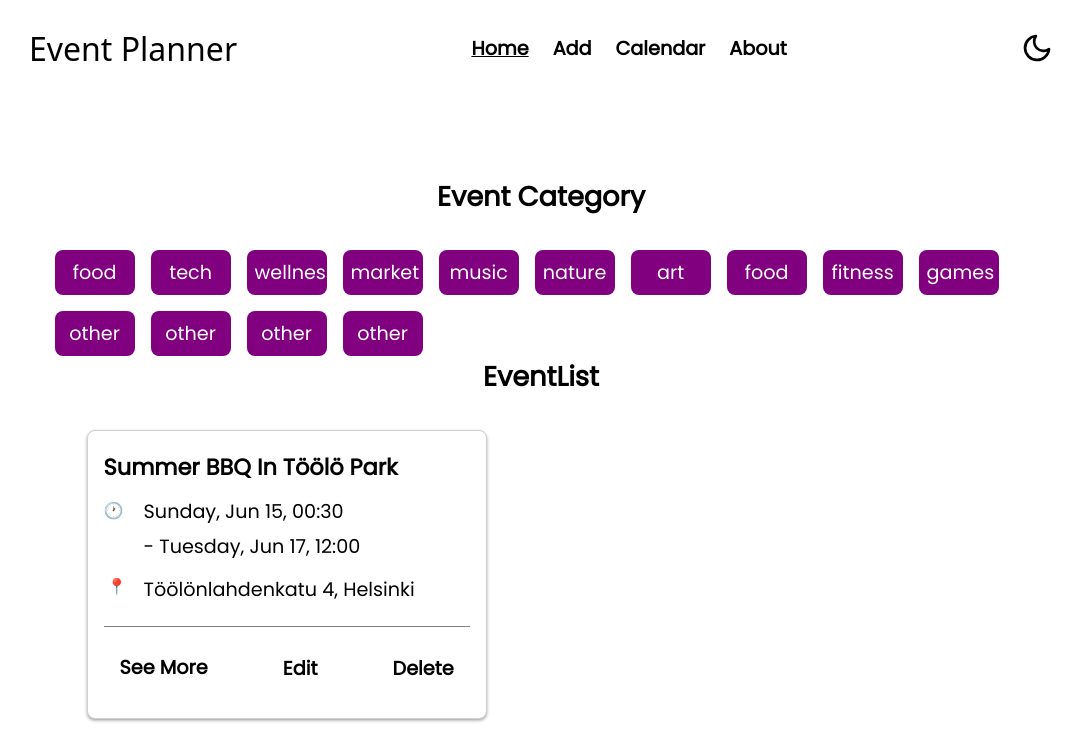
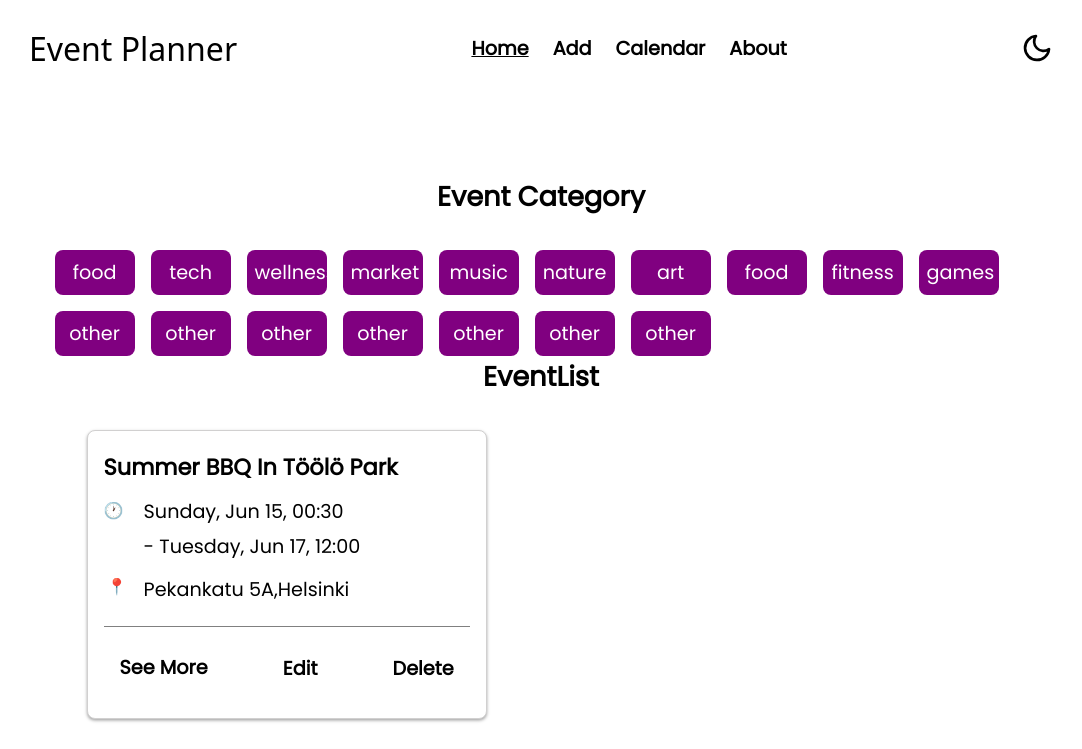
Before and after one commit to Hoa28686/finnish-event-planner, a React (Vite) app in the folder frontend/: page / in a window 1280 px wide. Shown: the top 749 px of the page, without its empty margins (99-1181 px from the left). Built offline with nearby package versions, Linux system fonts and the light colour scheme; data requests are answered from the project's data file; a web font is replaced by a local one.

Commit message:
update lat and lng when user edit event

```diff
--- a/frontend/src/components/Event/EventCard/EventCard.jsx
+++ b/frontend/src/components/Event/EventCard/EventCard.jsx
@@ -3,6 +3,7 @@ import { localTime, time } from "../../../data/reusable";
 import styles from "./EventCard.module.css";
 import { Link } from "react-router";
 import _ from "lodash";
+import useGeo from "../../../hooks/useGeo";
 
 const EventCard = ({
   id,
@@ -19,21 +20,25 @@ const EventCard = ({
   const [message, setMessage] = useState("");
   const prevInfo = { title, start, end, location, description };
   const [newInfo, setNewInfo] = useState(prevInfo);
+  const { geoConvert } = useGeo();
+
   const handleChange = (e) => {
     const { name, value } = e.target;
 
     setNewInfo((prev) => ({ ...prev, [name]: value }));
   };
 
-  const handleSubmit = (e) => {
+  const handleSubmit = async (e) => {
     e.preventDefault();
 
     if (!newInfo.title || !newInfo.start || !newInfo.end || !newInfo.location) {
       setMessage("All fields are required.");
       return;
     }
+    const { lat, lng } = await geoConvert(newInfo.location);
+    const updatedInfo = { ...newInfo, lat, lng };
 
-    handleInfoChange(id, newInfo);
+    handleInfoChange(id, updatedInfo);
     setEditing(false);
     setMessage("Saved successfully!");
     setTimeout(() => setMessage(""), 1500);
--- a/frontend/src/data/db.json
+++ b/frontend/src/data/db.json
@@ -7,10 +7,10 @@
       "start": "2025-06-15T00:30",
       "end": "2025-06-17T12:00",
       "date": "2025-06-15",
-      "location": "Töölönlahdenkatu 4, Helsinki",
+      "location": "Pekankatu 5A,helsinki",
       "description": "Come celebrate the joy of summer with a fun-filled BBQ at Töölö Park! We'll be serving up delicious grilled food, playing lively music, and enjoying a variety of outdoor games and activities. Whether you're coming with friends or meeting new people, this casual gathering is a great way to relax, eat well, and soak up the summer sun in one of Helsinki’s most beautiful green spaces.",
-      "lat": 60.1738,
-      "lng": 24.938,
+      "lat": "60.2515854",
+      "lng": "25.0148535",
       "image": "https://cdn.greenvelope.com/blog/wp-content/uploads/family-having-a-summer-BBQ-party.jpeg",
       "category": "food"
     },
@@ -191,6 +191,45 @@
       "lat": 14.032951,
       "lng": 44.424548,
       "isFavorite": false
+    },
+    {
+      "id": "1749078022176",
+      "title": "asfdsa",
+      "start": "2025-06-06T02:00",
+      "end": "2025-06-14T02:00",
+      "location": "afa",
+      "description": "",
+      "image": "",
+      "category": "other",
+      "lat": "41.9838088",
+      "lng": "8.7966629",
+      "isFavorite": false
+    },
+    {
+      "id": "1749078076533",
+      "title": "afdasf",
+      "start": "2025-06-12T02:01",
+      "end": "2025-06-21T02:01",
+      "location": "Pekankatu 5a, helsinki",
+      "description": "",
+      "image": "",
+      "category": "other",
+      "lat": "60.2515854",
+      "lng": "25.0148535",
+      "isFavorite": false
+    },
+    {
+      "id": "1749078988442",
+      "title": "adad",
+      "start": "2025-06-12T02:16",
+      "end": "2025-07-04T02:16",
+      "location": "Töölönlahdenkatu 4, Helsinki",
+      "description": "",
+      "image": "",
+      "category": "other",
+      "lat": "60.1741861",
+      "lng": "24.9378675",
+      "isFavorite": false
     }
   ]
 }
--- a/frontend/src/data/reusable.js
+++ b/frontend/src/data/reusable.js
@@ -1,4 +1,6 @@
 import { format, isSameDay } from "date-fns";
+
+
 export const time = (startDate, endDate) => {
   const start = new Date(startDate);
   const end = new Date(endDate);
@@ -22,6 +24,7 @@ export const localTime = () => {
   return new Date(local).toISOString().slice(0, 16);
 };
 
+
 export const categoryColors = {
   food: "#EF4444",
   tech: "#0EA5E9",
--- /dev/null
+++ b/frontend/src/hooks/useGeo.js
@@ -0,0 +1,21 @@
+import useAxios from "../hooks/useAxios";
+
+const useGeo = () => {
+  const { get, error: getError } = useAxios();
+
+  const geoConvert = async (location) => {
+    const apiKey = import.meta.env.VITE_LOCATIONIQ_API_KEY;
+    const apiUrl = `https://us1.locationiq.com/v1/search?key=${apiKey}&q=${location}&format=json&limit=1`;
+    const data = await get(apiUrl);
+    if (getError) {
+      console.error("Geocode error: ", getError.message);
+      return;
+    }
+
+    const lat = data[0].lat;
+    const lng = data[0].lon;
+    return { lat, lng };
+  };
+  return { geoConvert };
+};
+export default useGeo;
--- a/frontend/src/pages/AddEvent/AddEvent.jsx
+++ b/frontend/src/pages/AddEvent/AddEvent.jsx
@@ -3,6 +3,7 @@ import styles from "./AddEvent.module.css";
 import useAxios from "../../hooks/useAxios";
 import { useNavigate } from "react-router";
 import { localTime } from "../../data/reusable";
+import useGeo from "../../hooks/useGeo";
 
 const emptyForm = {
   title: "",
@@ -15,28 +16,14 @@ const emptyForm = {
 };
 const AddEvent = ({ eventApi, onAddEvent }) => {
   const [formData, setFormData] = useState(emptyForm);
-  const { get, error: getError } = useAxios();
   const { post, error: postError } = useAxios();
+  const { geoConvert } = useGeo();
 
   const navigate = useNavigate();
 
   const handleChange = (e) => {
     const { name, value } = e.target;
     setFormData((prev) => ({ ...prev, [name]: value }));
-  };
-
-  const geoConvert = async (location) => {
-    const apiKey = import.meta.env.VITE_LOCATIONIQ_API_KEY;
-    const apiUrl = `https://us1.locationiq.com/v1/search?key=${apiKey}&q=${location}&format=json&limit=1`;
-    const data = await get(apiUrl);
-    if (getError) {
-      console.error("Geocode error: ", getError.message);
-      return;
-    }
-
-    const lat = parseFloat(data[0].lat);
-    const lng = parseFloat(data[0].lon);
-    return { lat, lng };
   };
 
   const handleSubmit = async (e) => {
@@ -137,7 +124,6 @@ const AddEvent = ({ eventApi, onAddEvent }) => {
         <button type="submit" className={styles.button}>
           Add
         </button>
-
       </form>
     </>
   );
```
